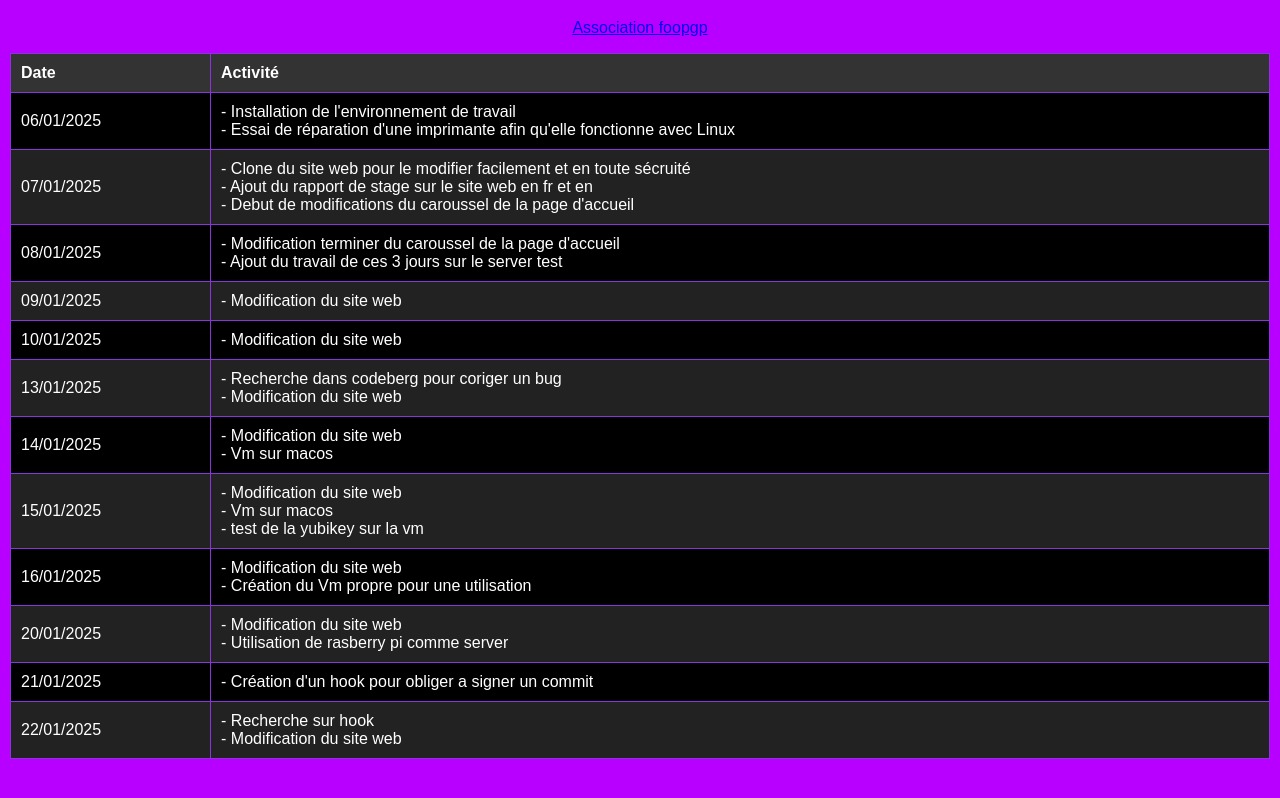
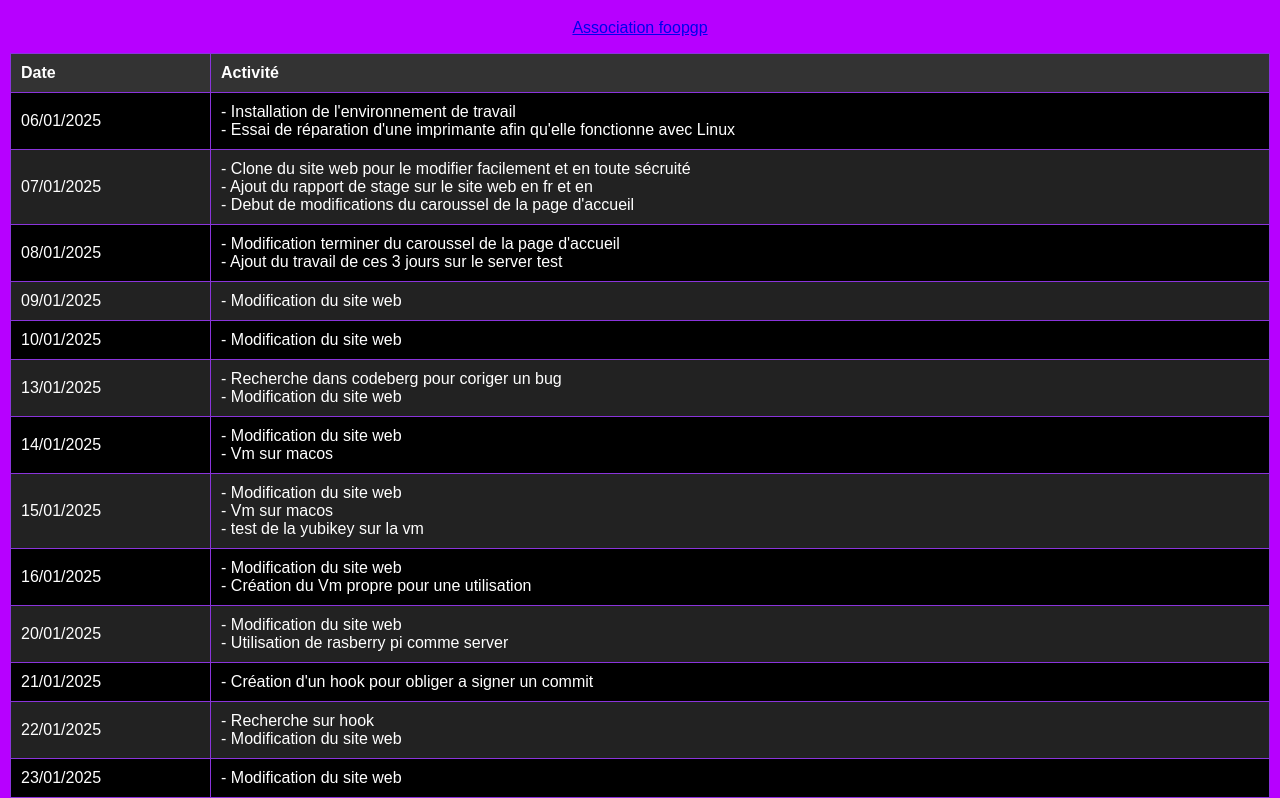
Before and after one commit to MaelBTS/PortfolioSIO, a plain HTML site: page Stage2.html in a window 1280 px wide. Shown: the part 135-933 px from the top of the page. Before the commit the page ends 894 px from the top, so only its background shows below. Drawn offline with Linux system fonts and the light colour scheme.

Commit message:
Update Stage2.html

```diff
--- a/Stage2.html
+++ b/Stage2.html
@@ -117,6 +117,11 @@
                      - Modification du site web
             </tr>
 
+            <tr>
+                <td>23/01/2025</td>
+                <td> - Modification du site web
+            </tr>
+
 
         </tbody>
 
```
